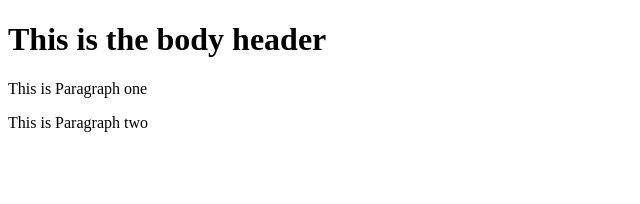
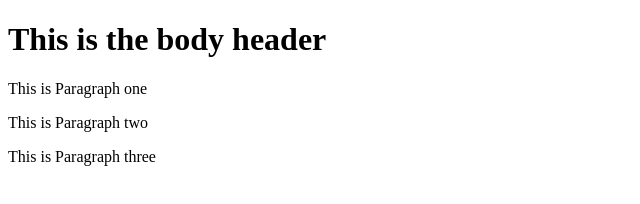
Before and after one commit to HamzaTUC/COURSERA_GIT, a website: page index.html in a window 1280 px wide. Shown: the whole page, without its empty margins (0-640 px from the left). Drawn offline with Linux system fonts and the light colour scheme.

Commit message:
fifth commit

```diff
--- a/index.html
+++ b/index.html
@@ -12,6 +12,7 @@
     <h1>This is the body header</h1>
     <p>This is Paragraph one </p>
     <p>This is Paragraph two</p>
+    <p>This is Paragraph three </p>
 </body>
 
 </html>
```
Also changed, not shown: package.json (added, +24 -0 lines), 2 other files.
